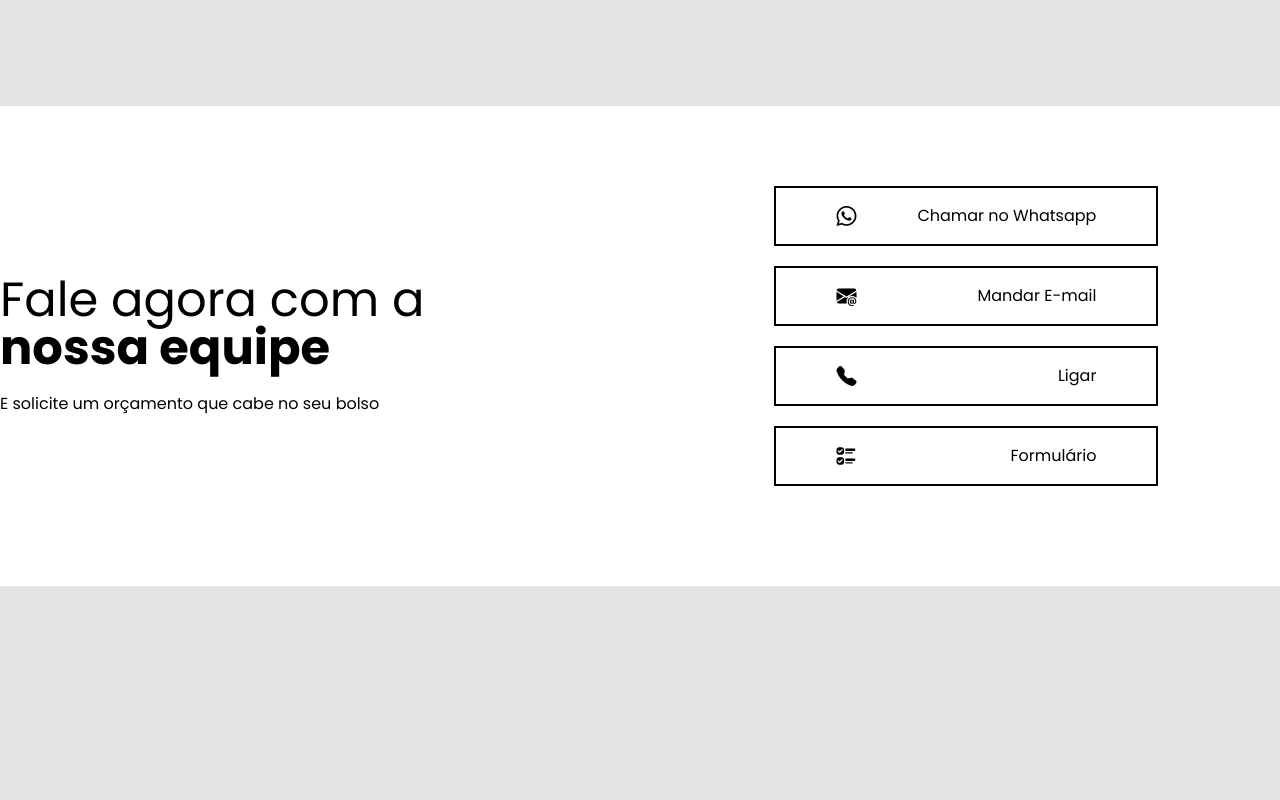
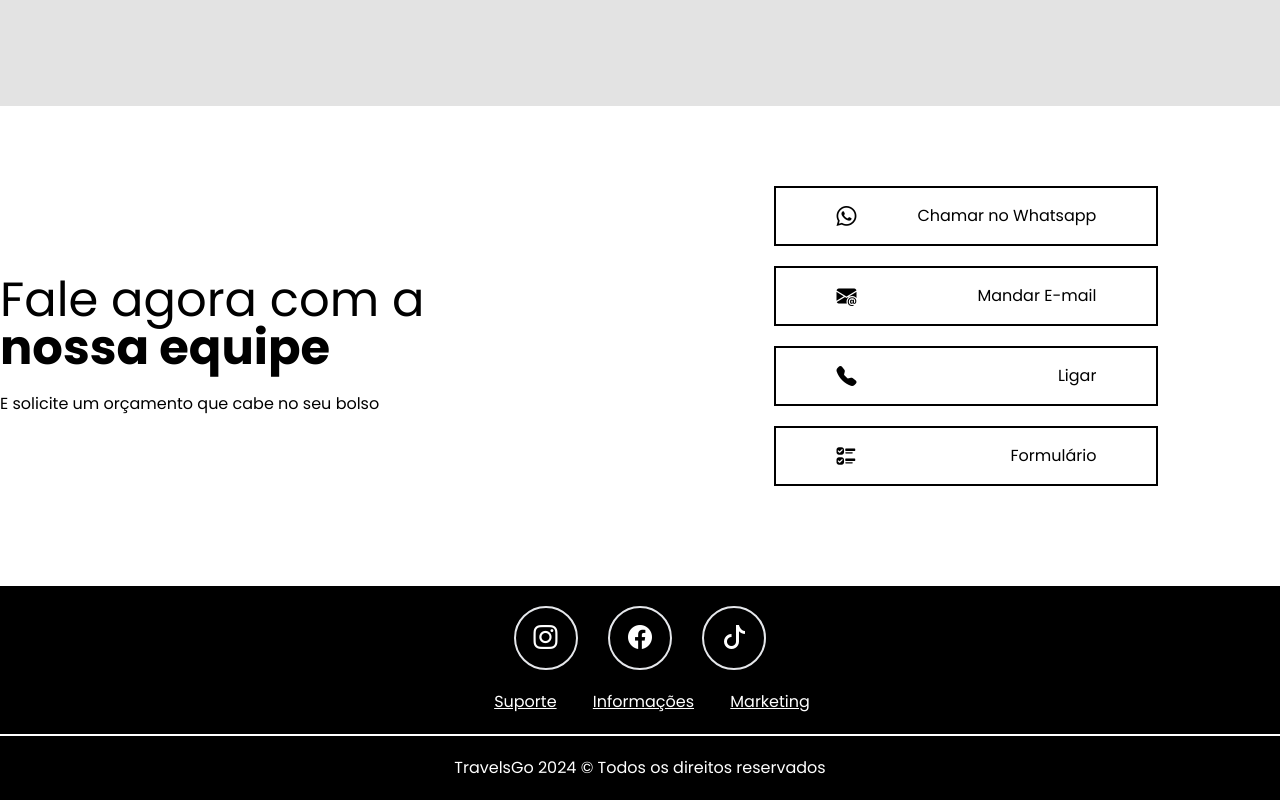
Before and after one commit to eudeda/SiteViagens, a website: page index.html in a window 1280 px wide. Shown: the part 3714-4514 px from the top of the page. Before the commit the page ends 4300 px from the top, so only its background shows below. Drawn offline with nearby package versions, Linux system fonts and the light colour scheme.

Commit message:
Footer done.

```diff
--- a/index.html
+++ b/index.html
@@ -195,5 +195,34 @@
             </div>
         </section>
     </main>
+
+    <footer class="bg-black text-white text-center py-5">
+        <div class="view">
+
+            <div class="text-2xl">
+                <a href="#">
+                    <button class="w-16 h-16 rounded-[50%] border-2 mx-3 hover:bg-white hover:text-black duration-300"><i class="bi bi-instagram"></i></button>
+                </a>
+
+                <a href="#">
+                    <button class="w-16 h-16 rounded-[50%] border-2 mx-3 hover:bg-white hover:text-black duration-300"><i class="bi bi-facebook"></i></button>
+                </a>
+
+                <a href="#">
+                    <button class="w-16 h-16 rounded-[50%] border-2 mx-3 hover:bg-white hover:text-black duration-300"><i class="bi bi-tiktok"></i></button>
+                </a>
+            </div>
+
+            <div class="my-5 pl-6">
+                <a href="#" class="underline mx-4">Suporte</a>
+                <a href="#" class="underline mx-4">Informações</a>
+                <a href="#" class="underline mx-4">Marketing</a>
+            </div>
+
+            <div class="w-full h-[2px] bg-white mb-5"></div>
+
+            <p>TravelsGo 2024 &copy; Todos os direitos reservados</p>
+        </div>
+    </footer>
 </body>
 </html>
```
Also changed, not shown: css/output.css.
